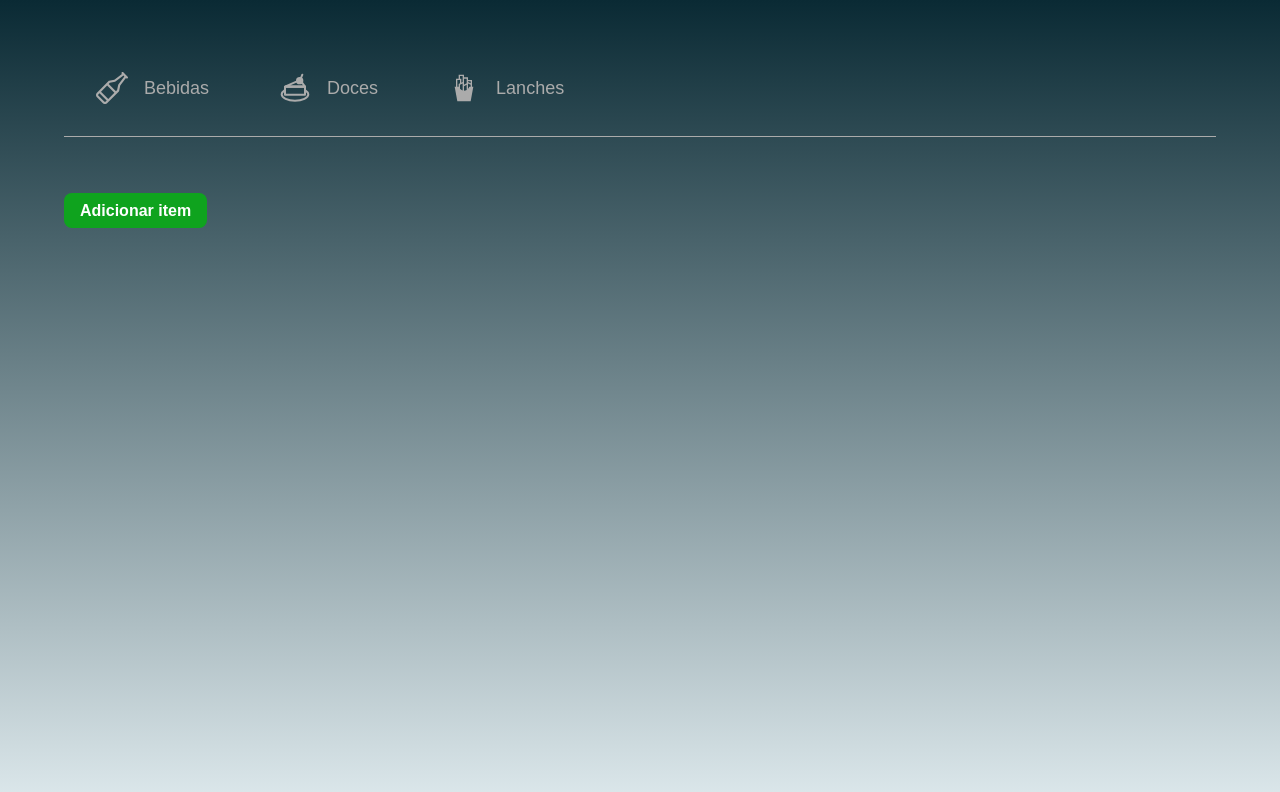
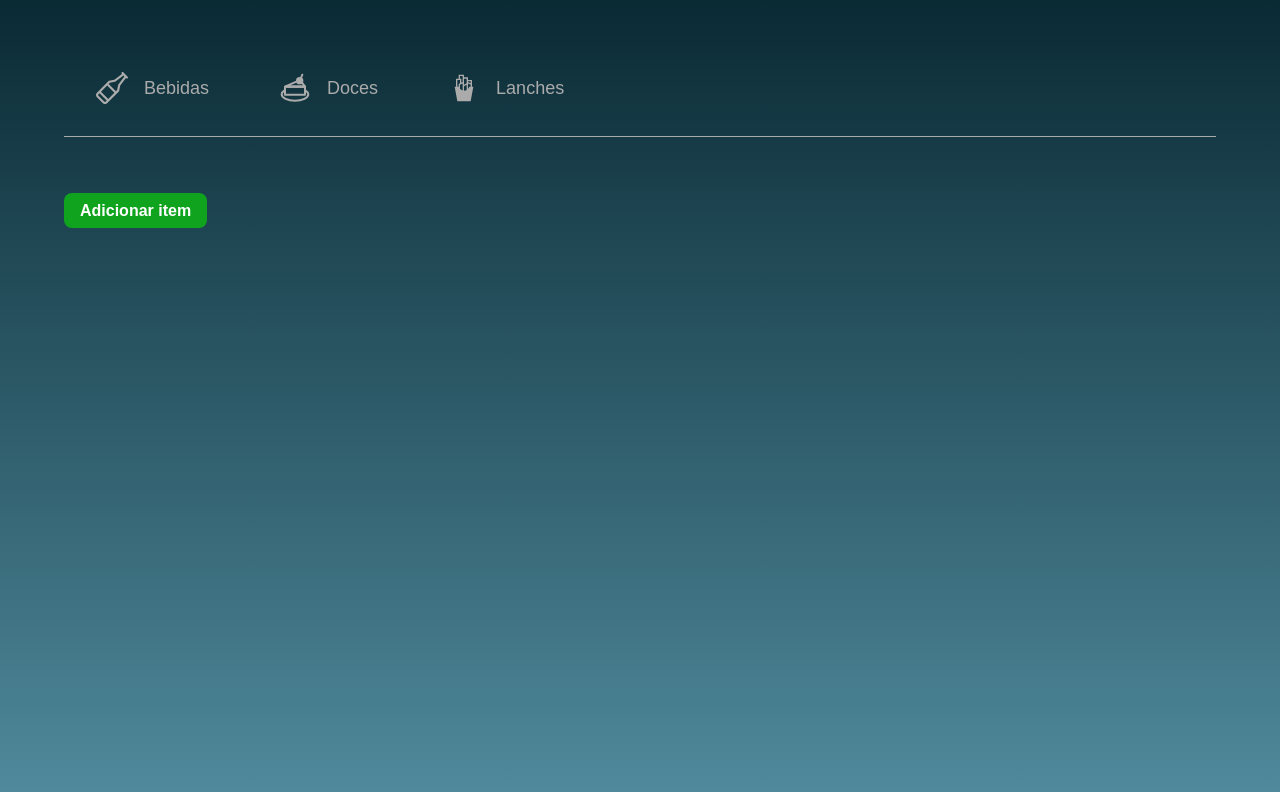
Before and after one commit to tripleten-wd-brazil/pdv, a plain HTML site: page src/index.html in a window 1280 px wide. Drawn offline with Linux system fonts and the light colour scheme.

Commit message:
atualizei o background, ficou mais parecido

```diff
--- /dev/null
+++ b/src/styles/body.css
@@ -0,0 +1,7 @@
+body {
+  font-family: "Inter";
+  color: var(--black);
+  background: linear-gradient(180deg, #0A2A34 0%, rgba(80, 138, 156))
+    no-repeat;
+  height: 100vh;
+}
--- a/src/styles/index.css
+++ b/src/styles/index.css
@@ -1,4 +1,5 @@
 @import url(./reset.css);
+@import url(./body.css);
 @import url(./theme.css);
 @import url(./shared.css);
 @import url(./categories.css);
--- a/src/styles/reset.css
+++ b/src/styles/reset.css
@@ -5,11 +5,3 @@
   padding: 0;
   box-sizing: border-box;
 }
-
-body {
-  font-family: "Inter";
-  color: var(--black);
-  background: linear-gradient(180deg, #0a2a34 0%, rgba(80, 138, 156, 0.2) 100%)
-    no-repeat;
-  height: 100vh;
-}
```
